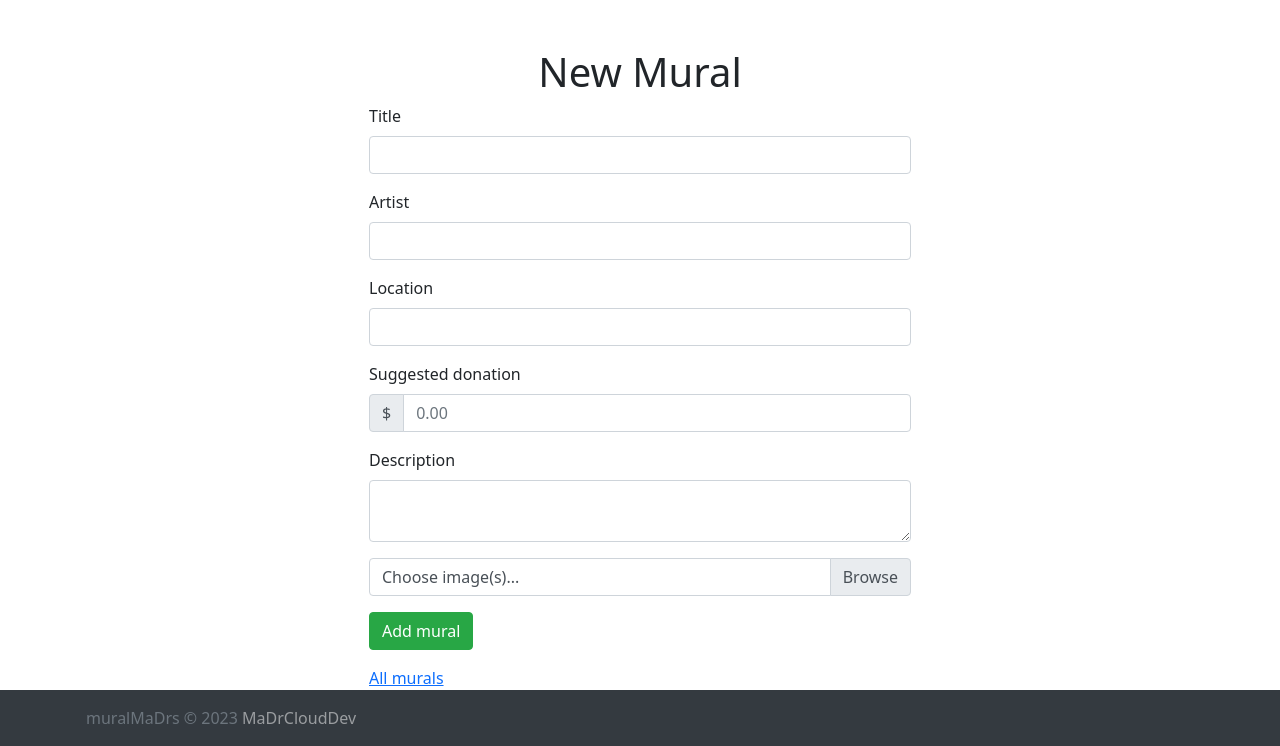
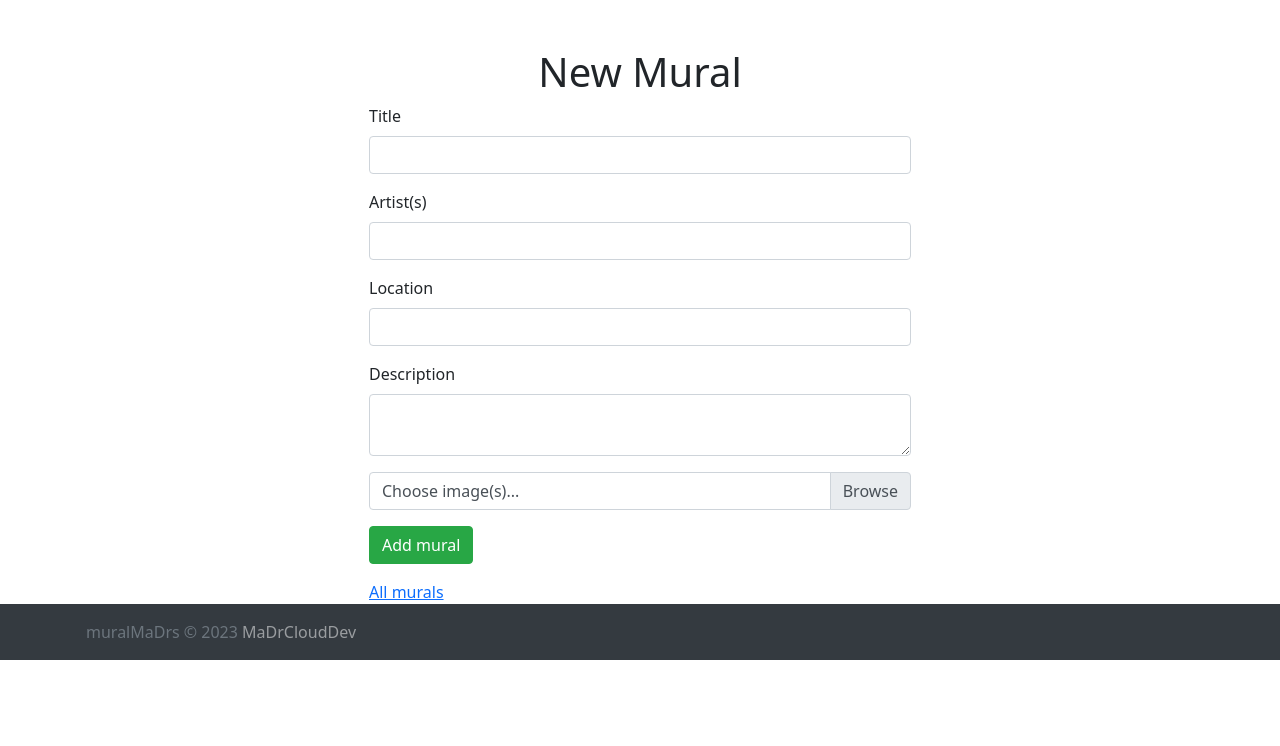
Before and after one commit to MaDrCloudDev/muralMaDrs, a Node server app: page /campgrounds/new in a window 1280 px wide. Shown: the part 56-802 px from the top of the page. After the commit the page ends 716 px from the top, so only its background shows below. Run offline with Node 20, Linux system fonts and the light colour scheme; the visitor is signed in with stand-in values (Sample User, id 1); some libraries are stand-ins or nearby versions.

Commit message:
more updates
more updates

```diff
--- a/models/campground.js
+++ b/models/campground.js
@@ -31,7 +31,6 @@ const CampgroundSchema = new Schema(
 				required: true,
 			},
 		},
-		price: Number,
 		description: String,
 		location: String,
 		author: {
--- a/public/stylesheets/home.css
+++ b/public/stylesheets/home.css
@@ -42,3 +42,7 @@ body {
 	text-decoration: none;
 	color: rgba(255, 255, 255, 0.5);
 }
+
+.copylink:hover {
+	color: #ab00fe;
+}
--- a/schemas.js
+++ b/schemas.js
@@ -27,7 +27,6 @@ const Joi = BaseJoi.extend(extension);
 module.exports.campgroundSchema = Joi.object({
 	campground: Joi.object({
 		title: Joi.string().required().escapeHTML(),
-		price: Joi.number().required().min(0),
 		location: Joi.string().required().escapeHTML(),
 		description: Joi.string().required().escapeHTML(),
 		artist: Joi.string().required().escapeHTML(),
--- a/views/campgrounds/new.ejs
+++ b/views/campgrounds/new.ejs
@@ -26,7 +26,7 @@
 				<label
 					class="form-label"
 					for="artist"
-					>Artist</label
+					>Artist(s)</label
 				>
 				<input
 					class="form-control"
@@ -50,39 +50,6 @@
 					required />
 				<div class="valid-feedback">Looks good!</div>
 			</div>
-
-			<!-- <div class="mb-3">
-                <label class="form-label" for="image">Image Url</label>
-                <input class="form-control" type="text" id="image" name="campground[image]" required>
-                <div class="valid-feedback">
-                    Looks good!
-                </div>
-            </div> -->
-			<div class="mb-3">
-				<label
-					class="form-label"
-					for="price"
-					>Suggested donation</label
-				>
-				<div class="input-group">
-					<span
-						class="input-group-text"
-						id="price-label"
-						>$</span
-					>
-					<input
-						type="text"
-						class="form-control"
-						id="price"
-						placeholder="0.00"
-						aria-label="price"
-						aria-describedby="price-label"
-						name="campground[price]"
-						required />
-				</div>
-				<div class="valid-feedback">Looks good!</div>
-			</div>
-
 			<div class="mb-3">
 				<label
 					class="form-label"
```
Also changed, not shown: views/campgrounds/edit.ejs (+0 -27 lines), views/home.ejs (+8 -0 lines).
